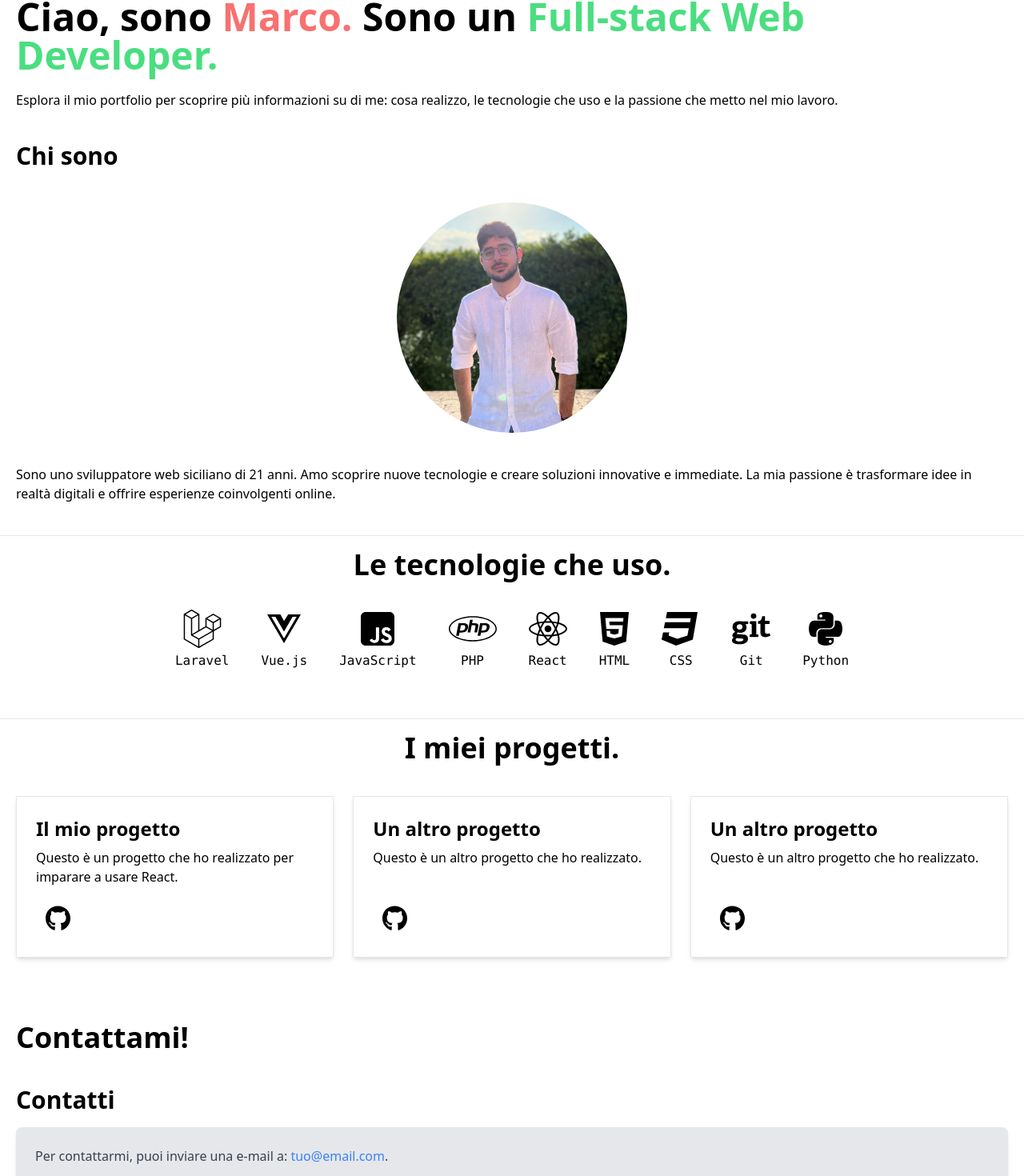
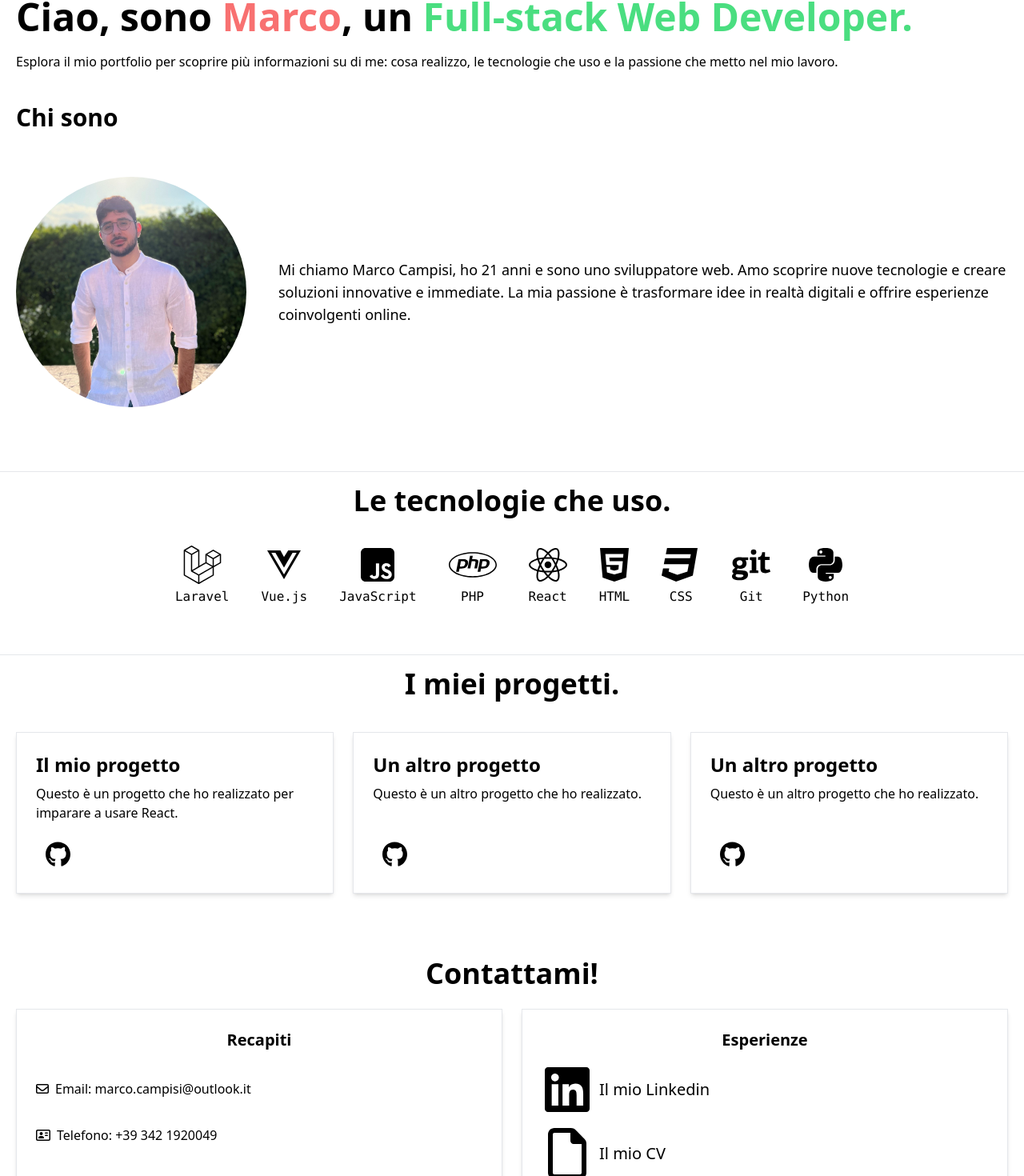
Before and after one commit to marcocampisi/react-portfolio, a React (Vite) app: page / in a window 1280 px wide. Shown: the part 115-1585 px from the top of the page at 80% size. Built offline with nearby package versions, Linux system fonts and the light colour scheme.

Commit message:
Various changes

```diff
--- a/src/components/AboutMeComponent.jsx
+++ b/src/components/AboutMeComponent.jsx
@@ -1,13 +1,22 @@
-import myPhoto from '../assets/me.jpg';
+import myPhoto from "../assets/me.jpg";
 
 function AboutMe() {
     return (
         <>
-            <h2 className="text-3xl font-bold mb-4">Chi sono</h2>
-            <img src={myPhoto} alt="" className="rounded-full h-72 mx-auto my-10" />
-            <p>
-            Sono uno sviluppatore web siciliano di 21 anni. Amo scoprire nuove tecnologie e creare soluzioni innovative e immediate. La mia passione è trasformare idee in realtà digitali e offrire esperienze coinvolgenti online.
-            </p>
+            <h2 className='text-3xl font-bold mb-4'>Chi sono</h2>
+            <div className='flex sm:flex-col md:flex-row items-center '>
+                <img
+                    src={myPhoto}
+                    alt=''
+                    className='rounded-full h-72 mr-10 my-10'
+                />
+                <p className="text-lg">
+                    Mi chiamo Marco Campisi, ho 21 anni e sono uno sviluppatore web. Amo scoprire
+                    nuove tecnologie e creare soluzioni innovative e immediate.
+                    La mia passione è trasformare idee in realtà digitali e
+                    offrire esperienze coinvolgenti online.
+                </p>
+            </div>
         </>
     );
 }
--- a/src/components/ContactComponent.jsx
+++ b/src/components/ContactComponent.jsx
@@ -1,39 +1,48 @@
-function Contacts() {
+import { FontAwesomeIcon } from "@fortawesome/react-fontawesome";
+import {
+    faEnvelope,
+    faAddressCard,
+    faMap,
+    faFile
+} from "@fortawesome/free-regular-svg-icons";
+import { faLinkedin } from "@fortawesome/free-brands-svg-icons";
+
+function ContactComponent() {
     return (
-        <div className='mt-10'>
-            <h2 className='text-3xl font-bold mb-4'>Contatti</h2>
-            <div className='bg-gray-200 p-6 rounded-lg shadow-md'>
-                <p className='text-gray-700'>
-                    Per contattarmi, puoi inviare una e-mail a:{" "}
-                    <a href='mailto:tuo@email.com' className='text-blue-500'>
-                        tuo@email.com
-                    </a>
-                    .
-                </p>
-                <p className='text-gray-700 mt-2'>
-                    Puoi anche trovarmi su{" "}
-                    <a
-                        href='https://github.com/tuo-username'
-                        target='_blank'
-                        rel='noopener noreferrer'
-                        className='text-blue-500'
-                    >
-                        GitHub
-                    </a>{" "}
-                    e{" "}
-                    <a
-                        href='https://linkedin.com/in/tuo-nome'
-                        target='_blank'
-                        rel='noopener noreferrer'
-                        className='text-blue-500'
-                    >
-                        LinkedIn
-                    </a>
-                    .
-                </p>
+        <>
+            <div className='container w-full mx-auto mt-6 grid grid-cols-1 md:grid-cols-2 gap-6'>
+                <div className='shadow-md p-6 border-[1px] flex flex-col justify-between h-full'>
+                    <h3 className='text-xl font-semibold mb-4'>Recapiti</h3>
+                    <div className='flex items-center mb-4'>
+                        <FontAwesomeIcon icon={faEnvelope} className='mr-2' />
+                        <p>Email: marco.campisi@outlook.it</p>
+                    </div>
+                    <div className='flex items-center mb-4'>
+                        <FontAwesomeIcon
+                            icon={faAddressCard}
+                            className='mr-2'
+                        />
+                        <p>Telefono: +39 342 1920049</p>
+                    </div>
+                    <div className='flex items-center'>
+                        <FontAwesomeIcon icon={faMap} className='mr-2' />
+                        <p>Indirizzo: Via Silvio Pellico 8, Noto (SR)</p>
+                    </div>
+                </div>
+                <div className='shadow-md p-6 border-[1px] flex flex-col justify-between h-full'>
+                    <h3 className='text-xl font-semibold mb-4'>Esperienze</h3>
+                    <div className='flex items-center mb-4'>
+                        <FontAwesomeIcon icon={faLinkedin} className='mr-2 h-16 w-16' />
+                        <a href="" className="text-xl">Il mio Linkedin</a>
+                    </div>
+                    <div className='flex items-center mb-4'>
+                        <FontAwesomeIcon icon={faFile} className='mr-2 h-16 w-16' />
+                        <a href="" className="text-xl">Il mio CV</a>
+                    </div>
+                </div>
             </div>
-        </div>
+        </>
     );
 }
 
-export default Contacts;
+export default ContactComponent;
--- a/src/components/HeaderComponent.jsx
+++ b/src/components/HeaderComponent.jsx
@@ -1,6 +1,7 @@
 import { useState, useEffect } from "react";
 import { FontAwesomeIcon } from "@fortawesome/react-fontawesome";
 import { faGithub } from "@fortawesome/free-brands-svg-icons";
+import myPhoto from '../assets/me.jpg';
 
 function HeaderComponent() {
     const [isScrolled, setIsScrolled] = useState(false);
@@ -24,7 +25,7 @@ function HeaderComponent() {
         <div className={`sticky top-0 w-full bg-transparent ${isScrolled ? "bg-opacity-80 backdrop-blur" : ""}`}>
             <header className="flex items-center justify-between p-4 relative">
                 <div className='flex items-center'>
-                    <img src='logo.png' alt='Logo' className='h-8 w-8 mr-2' />
+                    <img src={myPhoto} alt='Logo' className='h-8 w-8 mr-2 rounded-full' />
                     <h1 className='text-lg font-semibold'>Marco Campisi</h1>
                 </div>
 
--- a/src/components/MainComponent.jsx
+++ b/src/components/MainComponent.jsx
@@ -58,7 +58,7 @@ class MainComponent extends React.Component {
             <main>
                 <div className='mt-10 mx-auto max-w-7xl px-5'>
                     <h1 className='text-5xl font-extrabold'>
-                        Ciao, sono <span className='text-red-400'>Marco.</span> Sono un <span className='text-green-400'>Full-stack Web Developer.</span>
+                        Ciao, sono <span className='text-red-400'>Marco</span>, un <span className='text-green-400'>Full-stack Web Developer.</span>
                     </h1>
                     <p className='font-medium mt-5'>
                         Esplora il mio portfolio per scoprire più informazioni
@@ -86,7 +86,7 @@ class MainComponent extends React.Component {
                     </h2>
                     <ProjectsContainer projects={projectsList} />
                 </div>
-                <div className="fmt-10 mx-auto max-w-7xl px-5 mt-20">
+                <div className="fmt-10 mx-auto w-full px-5 mt-20 text-center">
                     <h2 className="text-4xl font-bold mx-auto my-4">
                         Contattami!
                     </h2>
```
